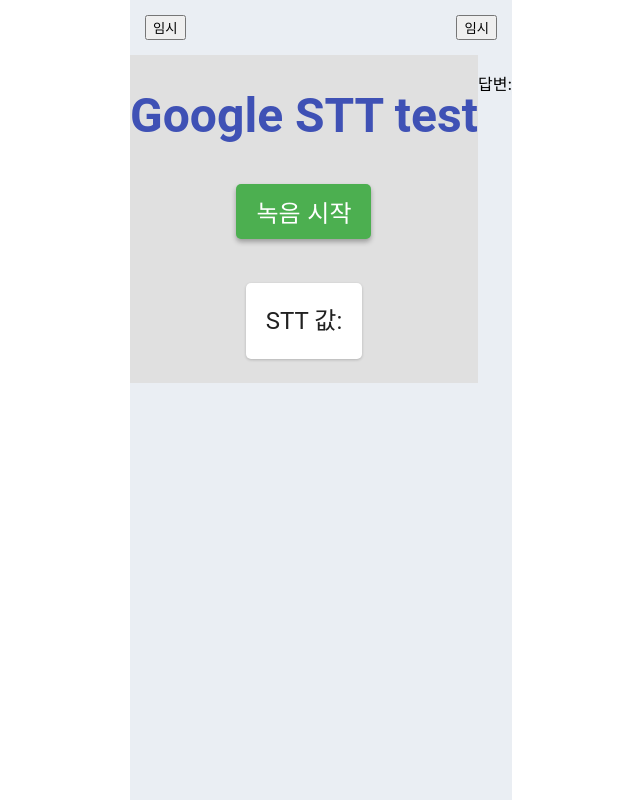
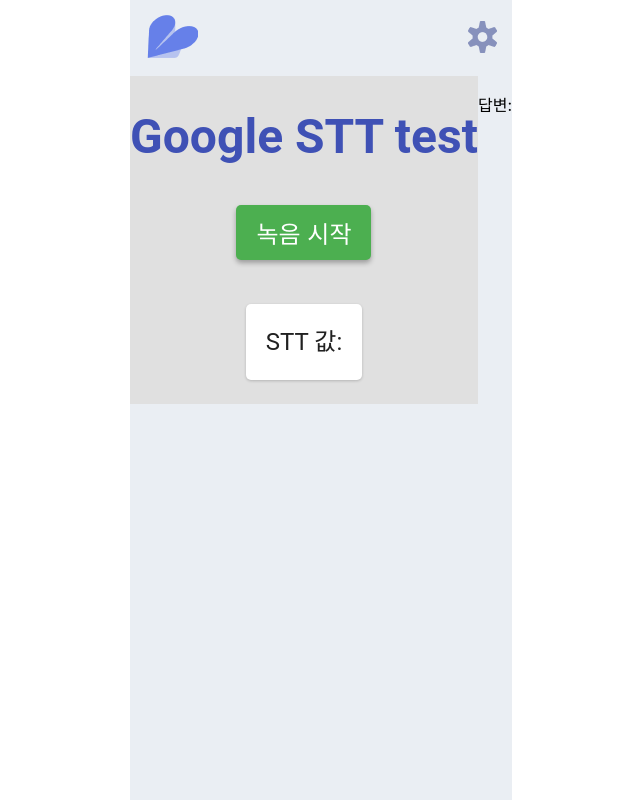
Before and after one commit to AI-Hellothon/letter-of-old-man, a React (Create React App) app: page /proxy/3000/ in a window 1280 px wide. Shown: the whole page, without its empty margins (319-959 px from the left). Built offline with nearby package versions, Linux system fonts and the light colour scheme; no server answers.

Commit message:
feat: 헤더 구현

```diff
--- a/package.json
+++ b/package.json
@@ -37,5 +37,8 @@
       "last 1 firefox version",
       "last 1 safari version"
     ]
+  },
+  "devDependencies": {
+    "react-app-rewired": "^2.2.1"
   }
 }
--- a/src/components/common/Header.jsx
+++ b/src/components/common/Header.jsx
@@ -1,14 +1,31 @@
+import { ButtonContainer } from "./Header.style";
+
+import letterImage from "../../images/Header/letter.png";
+import settingImage from "../../images/Header/setting.png";
+
 const Header = () => {
   return (
     <div
       style={{
         padding: 15,
         display: "flex",
-        justifyContent: "space-between"
+        justifyContent: "space-between",
       }}
     >
-      <button>임시</button>
-      <button>임시</button>
+      <ButtonContainer>
+        <img
+          style={{ width: 53, height: 43 }}
+          src={letterImage}
+          alt="로고 이미지"
+        />
+      </ButtonContainer>
+      <ButtonContainer>
+        <img
+          style={{ width: 29, height: 32 }}
+          src={settingImage}
+          alt="설정 이미지"
+        />
+      </ButtonContainer>
     </div>
   );
 };
--- /dev/null
+++ b/src/components/common/Header.style.jsx
@@ -0,0 +1,11 @@
+import styled from "styled-components";
+
+export const ButtonContainer = styled.button`
+  border: none;
+  background: transparent;
+  padding: 0;
+
+  &:hover{
+    cursor: pointer;
+  }
+`;
```
Also changed, not shown: src/images/Header/letter.png (added), src/images/Header/setting.png (added).
